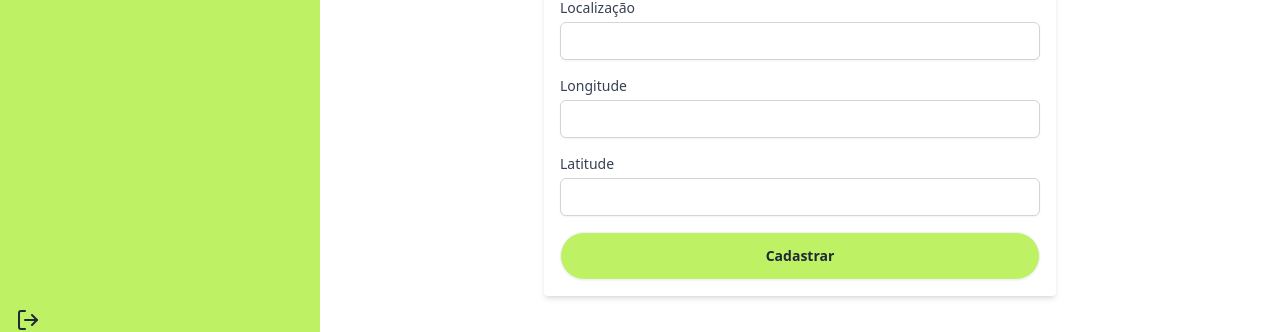
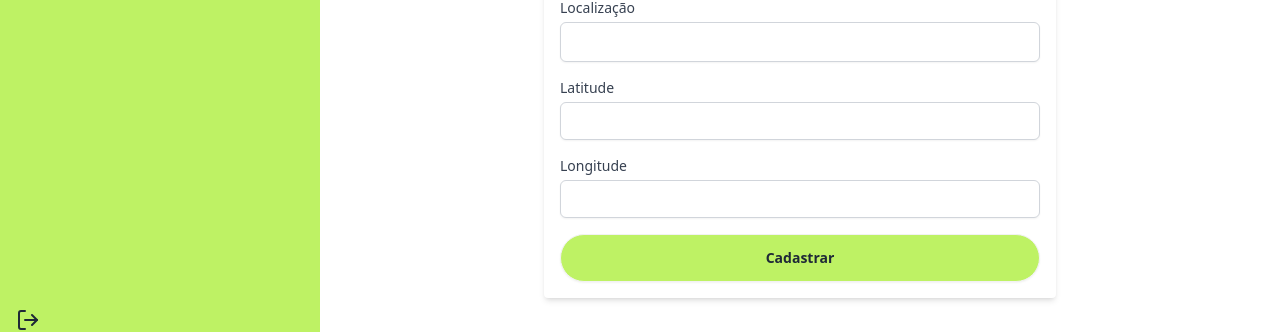
Before and after one commit to Geeobarros/natureza365-FE, a React (Vite) app: page /dashboard/cadastrar-local in a window 1280 px wide. Shown: the part 446-778 px from the top of the page. Built offline with nearby package versions, Linux system fonts and the light colour scheme.

Commit message:
api de cadastrar locais alterada para possibilitar incluir a latitude e longitude

```diff
--- a/db.json
+++ b/db.json
@@ -78,5 +78,16 @@
       "senha": "12345"
     }
   ],
-  "locais": []
+  "locais": [
+    {
+      "nomeLocal": "Ilha do campeche",
+      "descricao": "ilha do campeche em Floripa",
+      "idUsuario": "sasa",
+      "cep": "88058500",
+      "localizacao": "Rua das Gaivotas, Ingleses do Rio Vermelho, Florianópolis - SC  ",
+      "latitude": "-27.60422",
+      "longitude": "-48.54638",
+      "id": "5f3c"
+    }
+  ]
 }
--- a/src/pages/CadastrarLocais/index.jsx
+++ b/src/pages/CadastrarLocais/index.jsx
@@ -30,14 +30,22 @@ export default function CadastrarLocais() {
 
   const cepApi = async (cep) => {
     try {
-      const response = await axios.get(`https://viacep.com.br/ws/${cep}/json/`);
+      const response = await axios.get(`https://cep.awesomeapi.com.br/json/${cep}`);
       if (response.data.erro) {
         alert("CEP não encontrado");
       } else {
         setValue(
           "localizacao",
-          `${response.data.logradouro}, ${response.data.bairro}, ${response.data.localidade} - ${response.data.uf}`
-        );
+          `${response.data.address}, ${response.data.district}, ${response.data.city} - ${response.data.state}`
+        ),
+        setValue(
+          "latitude",
+          `${response.data.lat}`
+        ),
+        setValue(
+          "longitude",
+          `${response.data.lng}`
+        )
       }
     } catch (error) {
       console.error("Erro ao buscar o endereço:", error);
@@ -109,7 +117,7 @@ export default function CadastrarLocais() {
             {...register("cep", {
               required: "CEP é obrigatório",
               pattern: {
-                value: /^\d{5}-?\d{3}$/,
+                value: /^\d{5}\d{3}$/,
                 message: "CEP inválido",
               },
             })}
@@ -126,7 +134,7 @@ export default function CadastrarLocais() {
           </label>
           <input
             type="text"
-            className="mt-1 block w-full px-3 py-2 border border-gray-300 rounded-md shadow-sm focus:outline-none focus:ring-indigo-500 focus:border-indigo-500 sm:text-sm"
+            className="mt-1 block w-full h-10 px-3 py-2 border border-gray-300 rounded-md shadow-sm focus:outline-none focus:ring-indigo-500 focus:border-indigo-500 sm:text-sm"
             {...register("localizacao", {
               required: "Localização é obrigatória",
             })}
@@ -134,6 +142,22 @@ export default function CadastrarLocais() {
           {errors.localizacao && (
             <p className="text-red-500 text-sm mt-1">
               {errors.localizacao.message}
+            </p>
+          )}
+        </div>
+
+        <div>
+          <label className="block text-sm font-medium text-gray-700">
+            Latitude
+          </label>
+          <input
+            type="text"
+            className="mt-1 block w-full px-3 py-2 border border-gray-300 rounded-md shadow-sm focus:outline-none focus:ring-indigo-500 focus:border-indigo-500 sm:text-sm"
+            {...register("latitude")}
+          />
+          {errors.latitude && (
+            <p className="text-red-500 text-sm mt-1">
+              {errors.latitude.message}
             </p>
           )}
         </div>
@@ -155,22 +179,6 @@ export default function CadastrarLocais() {
         </div>
 
         <div>
-          <label className="block text-sm font-medium text-gray-700">
-            Latitude
-          </label>
-          <input
-            type="text"
-            className="mt-1 block w-full px-3 py-2 border border-gray-300 rounded-md shadow-sm focus:outline-none focus:ring-indigo-500 focus:border-indigo-500 sm:text-sm"
-            {...register("latitude")}
-          />
-          {errors.latitude && (
-            <p className="text-red-500 text-sm mt-1">
-              {errors.latitude.message}
-            </p>
-          )}
-        </div>
-
-        <div>
           <button
             type="submit"
             className="btn 200 bg-lime-300 w-full rounded-full"
--- a/src/pages/GerenciarLocais/index.jsx
+++ b/src/pages/GerenciarLocais/index.jsx
@@ -59,14 +59,21 @@ export default function GerenciarLocais() {
 
   const cepApi = async (cep) => {
     try {
-      const response = await axios.get(`https://viacep.com.br/ws/${cep}/json/`);
+      const response = await axios.get(`https://cep.awesomeapi.com.br/json/${cep}`);
       if (response.data.erro) {
         alert("CEP não encontrado");
       } else {
         setValue(
           "localizacao",
-          `${response.data.logradouro}, ${response.data.bairro}, ${response.data.localidade} - ${response.data.uf}`,
-
+          `${response.data.address}, ${response.data.district}, ${response.data.city} - ${response.data.state}`
+        ),
+        setValue(
+          "latitude",
+          `${response.data.lat}`
+        ),
+        setValue(
+          "longitude",
+          `${response.data.lng}`
         )
       }
     } catch (error) {
@@ -122,7 +129,7 @@ export default function GerenciarLocais() {
               className="mt-1 block w-full px-3 py-2 border border-gray-300 rounded-md shadow-sm focus:outline-none focus:ring-indigo-500 focus:border-indigo-500 sm:text-sm"
               {...register("cep", {
                 pattern: {
-                  value: /^\d{5}-?\d{3}$/,
+                  value: /^\d{5}\d{3}$/,
                   message: "CEP inválido",
                 },
               })}
@@ -139,7 +146,7 @@ export default function GerenciarLocais() {
             </label>
             <input
               type="text"
-              className="mt-1 block w-full border border-gray-300 rounded-md shadow-sm focus:border-indigo-500 focus:ring focus:ring-indigo-200 focus:ring-opacity-50"
+              className="mt-1 block w-full h-10 border border-gray-300 rounded-md shadow-sm focus:border-indigo-500 focus:ring focus:ring-indigo-200 focus:ring-opacity-50"
               {...register("localizacao", { required: true })}
             />
           </div>
```
